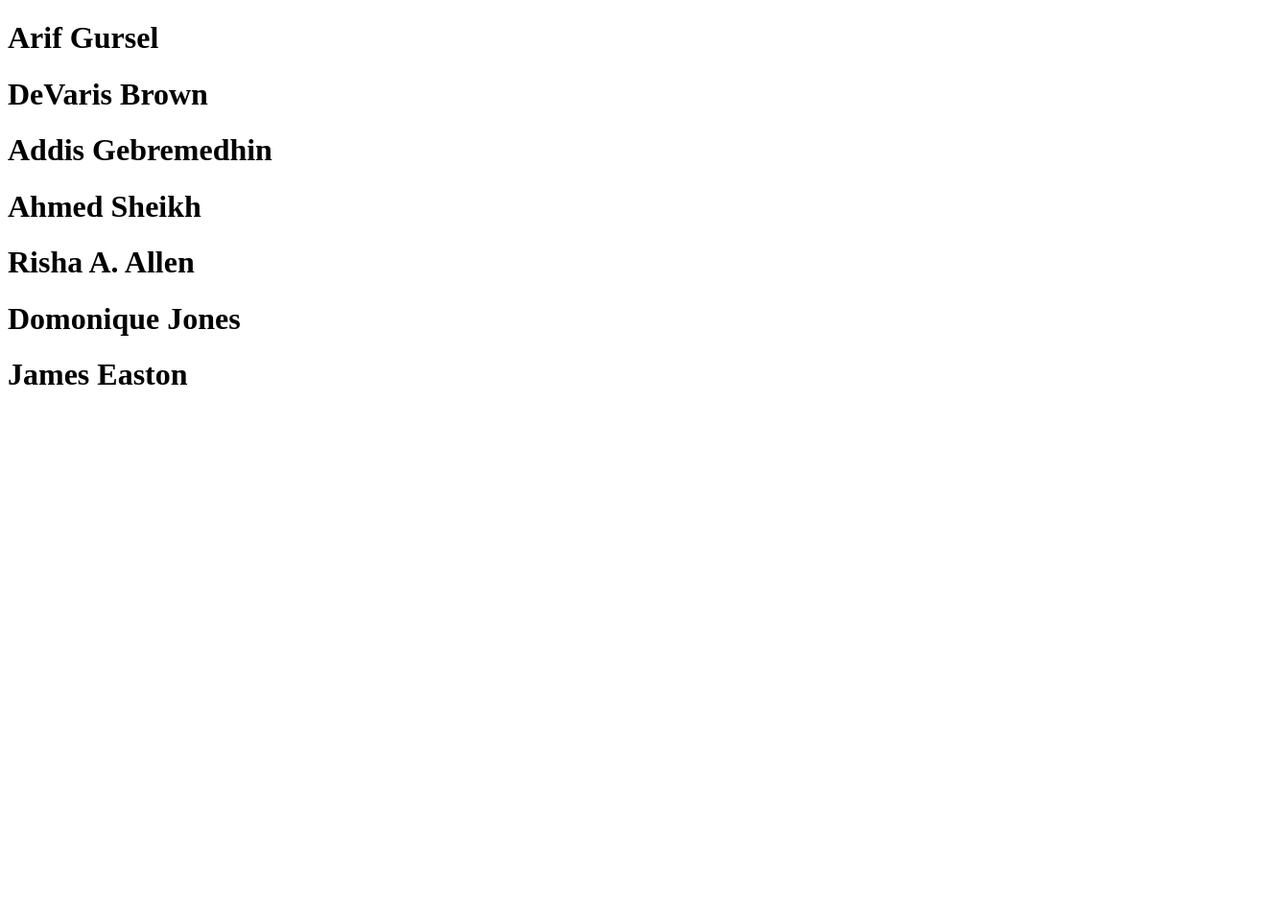
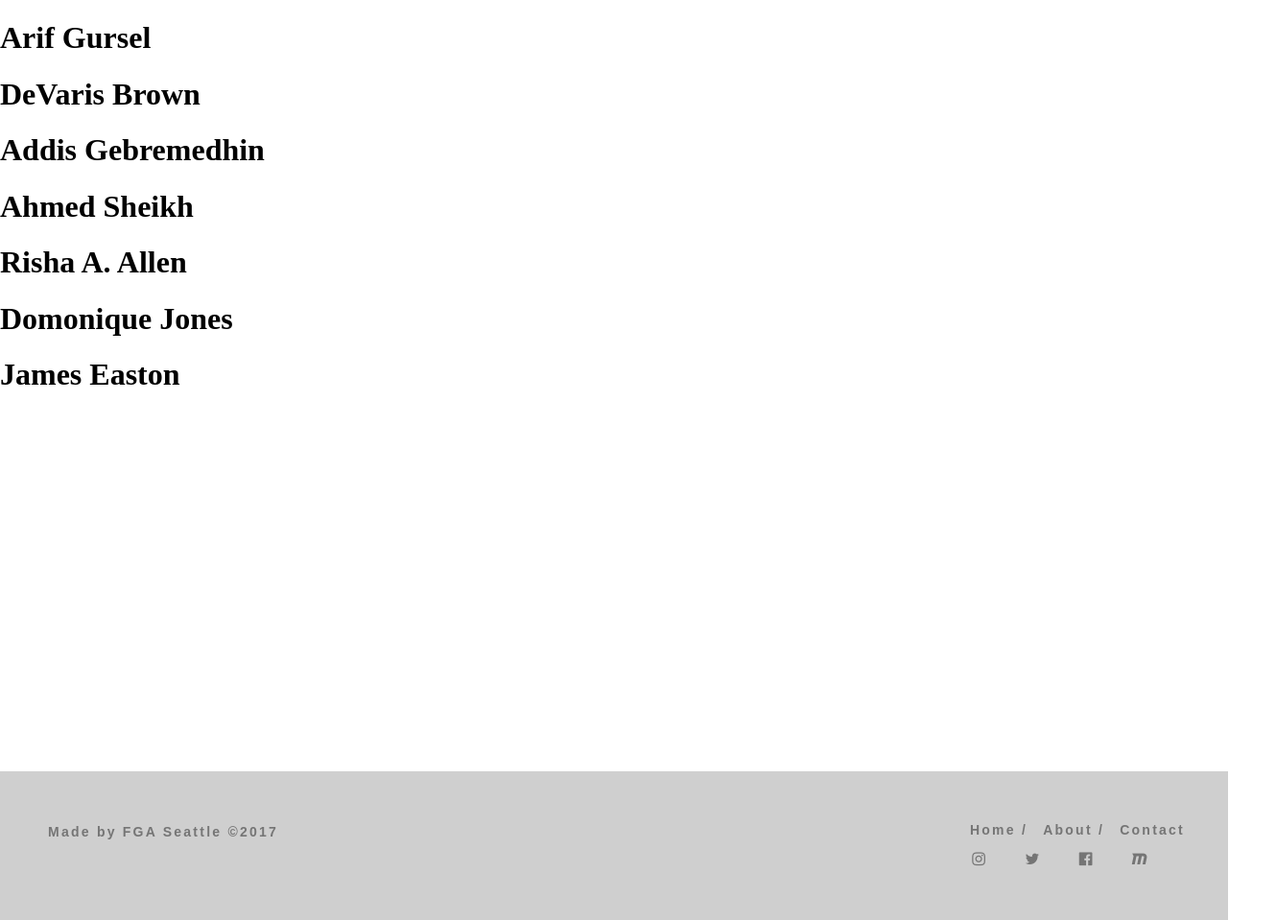
Before and after one commit to floodgateacademy/web-00-directory, a plain HTML site: page index.html in a window 1280 px wide. Shown: the whole page at 96% size, 1330 px wide, since content can reach past the window. Before the commit the page ends 800 px from the top, so only its background shows below. Drawn offline with Linux system fonts and the light colour scheme.

Commit message:
created footer

```diff
--- /dev/null
+++ b/css/style.css
@@ -0,0 +1,49 @@
+html {
+    position: relative;
+    min-height: 100%;
+}
+body {
+    margin: 0 0 550px; /* bottom = footer height */
+}
+.footer {
+  font-family: 'Asap', sans-serif;
+  letter-spacing: 0.16em;
+  font-size: 14px;
+  font-weight: 600;
+  color: rgb(117,117,117);
+  position: absolute;
+  left: 0;
+  bottom: 0;
+  height: 155px;
+  width: 100%;
+  background-color: rgb(207,207,207);
+}
+p {
+  position: relative;
+  top: 41px;
+  left: 50px;
+}
+.menu-item {
+  display: inline;
+  padding: 5px;
+}
+.bottom-nav {
+  float: right;
+  padding-top: 9px;
+  padding-right: 40px;
+}
+.bottom-nav ul {
+  margin: 0px;
+}
+.clearfix {
+  clear: both;
+}
+.social-item {
+  display: inline-block;
+  padding-left: 33px;
+  font-size: 15px;
+}
+.social-icons {
+  float: right;
+  padding-right: 82px;
+}
--- a/index.html
+++ b/index.html
@@ -1,8 +1,10 @@
 <!doctype html>
 <html lang="en">
     <head>
-        <meta charset="UTF-8">
-        <title>FGA: Seattle Web-00 Directory</title>
+      <meta charset="UTF-8">
+      <title>FGA: Seattle Web-00 Directory</title>
+      <link rel="stylesheet" href="css/style.css">
+      <link rel="stylesheet" href="https://cdnjs.cloudflare.com/ajax/libs/font-awesome/4.7.0/css/font-awesome.min.css">
     </head>
     <body>
         <div class="container">
@@ -42,8 +44,24 @@
                 </div>
             </div>
             <div class="footer">
+              <p id="copyright scene">Made by FGA Seattle &copy;2017</p>
+              <div class="clearfix">
+                <div class="bottom-nav">
+                  <ul>
+                    <li class="menu-item">Home /</li>
+                    <li class="menu-item">About /</li>
+                    <li class="menu-item">Contact</li>
+                  </ul>
+                </div>
 
+                <div class="social-icons clearfix">
+                  <ul>
+                    <li class="social-item"><i style="font-size:16px" class="fa">&#xf16d;</i></li>
+                    <li class="social-item"><i style="font-size:16px" class="fa">&#xf099;</i></li>
+                    <li class="social-item"><i style="font-size:16px" class="fa">&#xf230;</i></li>
+                    <li class="social-item"><i style="font-size:16px" class="fa">&#xf136;</i></li>
+                </div>
+              </div>
             </div>
-        </div>
     </body>
 </html>
```
